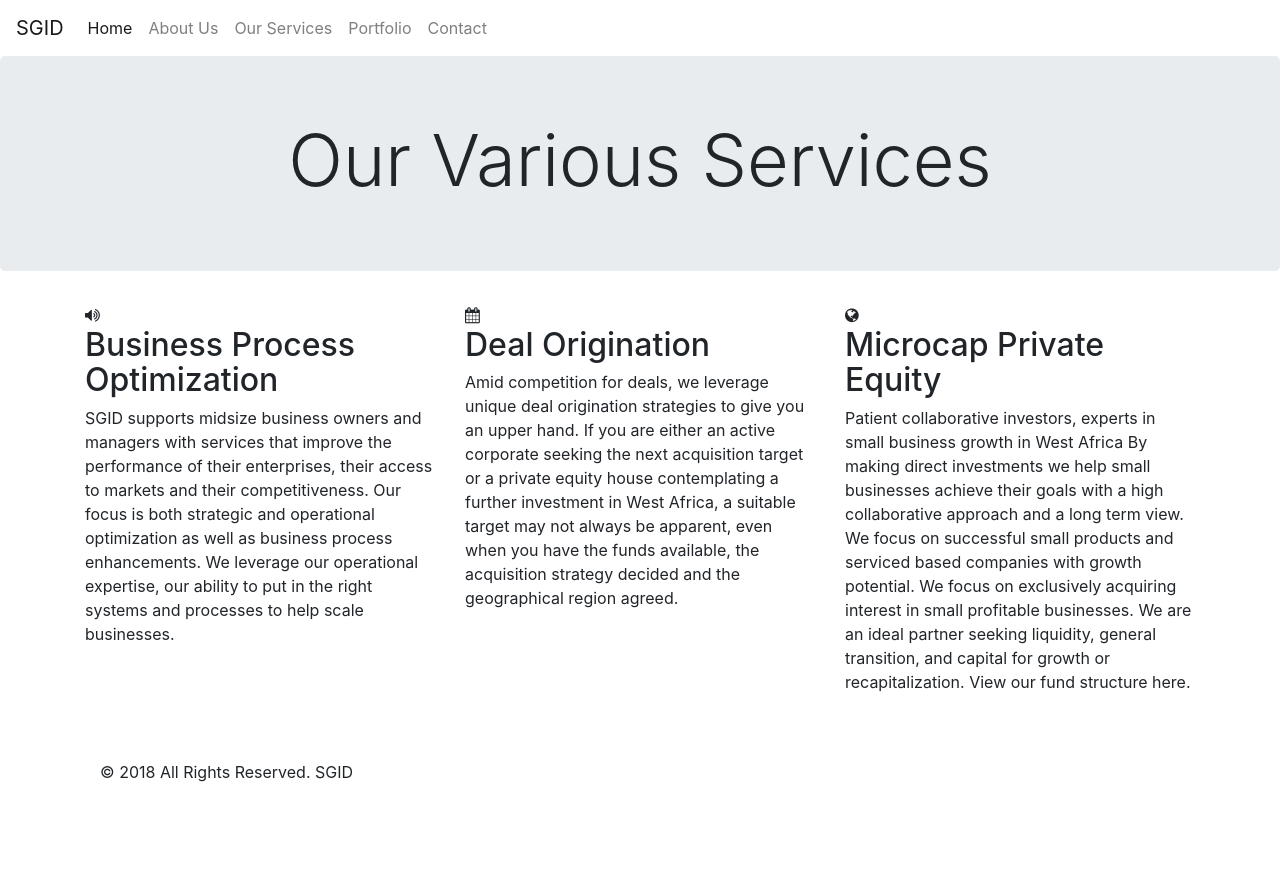
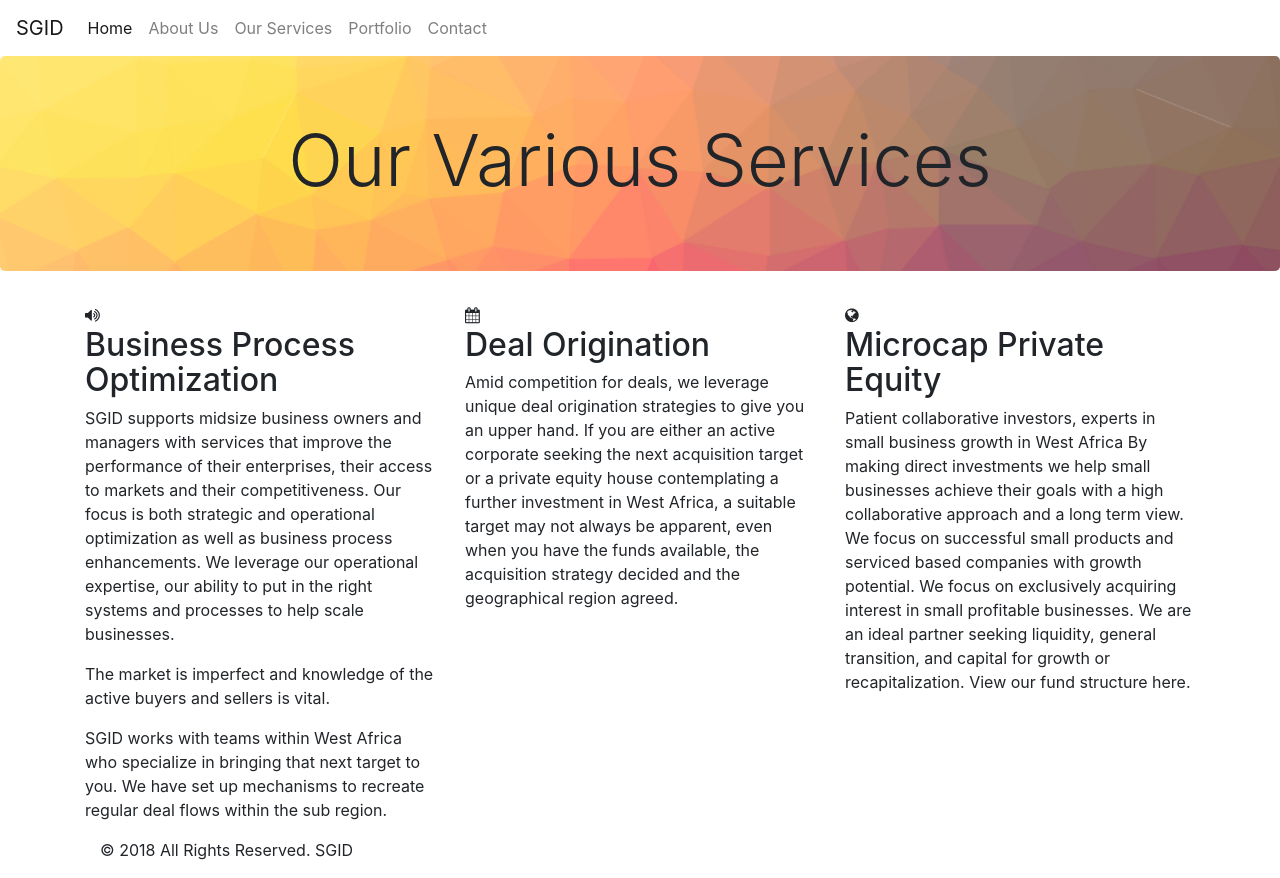
Before and after one commit to kamalsolutions/sgid, a plain HTML site: page services.html in a window 1280 px wide. Before the commit the page ends 800 px from the top, so only its background shows below. Drawn offline with Linux system fonts and the light colour scheme.

Commit message:
more content added, css styling

```diff
--- a/assets/css/base/_index.sass
+++ b/assets/css/base/_index.sass
@@ -6,4 +6,5 @@
 	flex-direction: column
 
 .main-content
+
 	flex-grow: 1
--- a/assets/css/modules/_index.sass
+++ b/assets/css/modules/_index.sass
@@ -4,3 +4,4 @@
 @import 'forms'
 @import 'services'
 @import 'hero'
+@import 'jumbotron'
--- /dev/null
+++ b/assets/css/modules/_jumbotron.sass
@@ -0,0 +1,4 @@
+.jumbotron
+	width: 100vw
+	background: url('../img/cool-background.png')
+	background-size: cover
--- a/services.html
+++ b/services.html
@@ -37,53 +37,58 @@
         <section class="jumbotron">
             <section class="container">
                 <section class="row justify-content-center">
-                   <h1 class="display-3">Our Various Services</h1>
+                    <h1 class="display-3">Our Various Services</h1>
                 </section>
             </section>
         </section><!-- /header -->
-        <div class="container">
-            <div class="row mbr-justify-content-center">
-                <div class="col-lg-4 mbr-col-md-10">
-                    <div class="wrap">
-                        <div class="ico-wrap">
+        <section class="container">
+            <section class="row mbr-justify-content-center">
+                <section class="col-lg-4 mbr-col-md-10">
+                    <section class="wrap">
+                        <section class="ico-wrap">
                             <span class="mbr-iconfont fa-volume-up fa"></span>
-                        </div>
-                        <div class="text-wrap vcenter">
+                        </section>
+                        <section class="text-wrap vcenter">
                             <h2 class="mbr-fonts-style mbr-bold mbr-section-title3 display-5">Business Process Optimization</h2>
                             <p class="mbr-fonts-style text1 mbr-text display-6">SGID supports midsize business owners and managers with services that improve the performance of their enterprises, their access to markets and their competitiveness. Our focus is both strategic and operational optimization as well as business process enhancements. We leverage our operational expertise, our ability to put in the right systems and processes to help scale businesses.</p>
-                        </div>
-                    </div>
-                </div>
-                <div class="col-lg-4 mbr-col-md-10">
-                    <div class="wrap">
-                        <div class="ico-wrap">
+                            <p>
+                                The market is imperfect and knowledge of the active buyers and sellers is vital.
+                            </p>
+                            <p>
+                                SGID works with teams within West Africa who specialize in bringing that next target to you. We have set up mechanisms to recreate regular deal flows within the sub region.
+                            </p>
+                        </section>
+                    </section>
+                </section>
+                <section class="col-lg-4 mbr-col-md-10">
+                    <section class="wrap">
+                        <section class="ico-wrap">
                             <span class="mbr-iconfont fa-calendar fa"></span>
-                        </div>
-                        <div class="text-wrap vcenter">
+                        </section>
+                        <section class="text-wrap vcenter">
                             <h2 class="mbr-fonts-style mbr-bold mbr-section-title3 display-5">  Deal Origination
                         </h2>
                             <p class="mbr-fonts-style text1 mbr-text display-6">Amid competition for deals, we leverage unique deal origination strategies to give you an upper hand.
                                 If you are either an active corporate seeking the next acquisition target or a private equity house contemplating a further investment in West Africa, a suitable target may not always be apparent, even when you have the funds available, the acquisition strategy decided and the geographical region agreed.
                             </p>
-                        </div>
-                    </div>
-                </div>
-                <div class="col-lg-4 mbr-col-md-10">
-                    <div class="wrap">
-                        <div class="ico-wrap">
+                        </section>
+                    </section>
+                </section>
+                <section class="col-lg-4 mbr-col-md-10">
+                    <section class="wrap">
+                        <section class="ico-wrap">
                             <span class="mbr-iconfont fa-globe fa"></span>
-                        </div>
-                        <div class="text-wrap vcenter">
+                        </section>
+                        <section class="text-wrap vcenter">
                             <h2 class="mbr-fonts-style mbr-bold mbr-section-title3 display-5">Microcap Private Equity
                         </h2>
                             <p class="mbr-fonts-style text1 mbr-text display-6">Patient collaborative investors, experts in small business growth in West Africa
                                 By making direct investments we help small businesses achieve their goals with a high collaborative approach and a long term view. We focus on successful small products and serviced based companies with growth potential. We focus on exclusively acquiring interest in small profitable businesses. We are an ideal partner seeking liquidity, general transition, and capital for growth or recapitalization. View our fund structure here.
                             </p>
-                        </div>
-                    </div>
-                </div>
-
-            </div>
+                        </section>
+                    </section>
+                </section>
+            </section>
     </section>
     <!-- footer -->
     <footer class="row">
```
Also changed, not shown: about.html (+46 -4 lines), contact.html (+25 -0 lines), index.html (+12 -12 lines), public/css/main.css, 2 other files.
